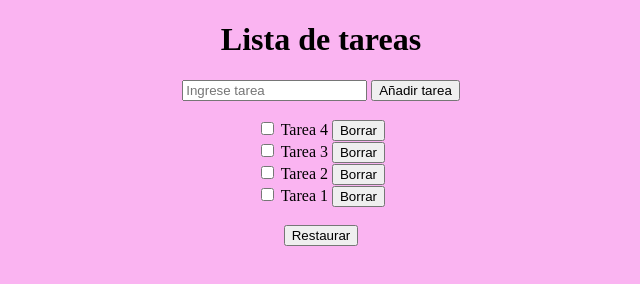
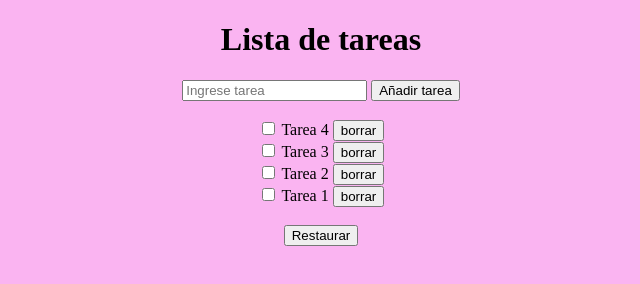
Before and after one commit to abigailgonzalez2/lista-de-tareas, a plain HTML site: page index.html in a window 1280 px wide. Shown: the full height of the page, 319-959 px from the left. Drawn offline with Linux system fonts and the light colour scheme.

Commit message:
Update index.html

```diff
--- a/index.html
+++ b/index.html
@@ -12,10 +12,10 @@
     <form method="get" action="form.php" class="formulario">
     <input type="text" placeholder="Ingrese tarea">
     <input type="submit" value="Añadir tarea"> <br> <br>
-    <input type="checkbox"> Tarea 4 <input type="reset" value="Borrar"> <br>
-    <input type="checkbox"> Tarea 3 <input type="reset" value="Borrar"> <br>
-    <input type="checkbox"> Tarea 2 <input type="reset" value="Borrar"> <br>
-    <input type="checkbox"> Tarea 1 <input type="reset" value="Borrar"> <br> <br>
+    <input type="checkbox"> Tarea 4 <button>borrar</button> <br>
+    <input type="checkbox"> Tarea 3 <button>borrar</button> <br>
+    <input type="checkbox"> Tarea 2 <button>borrar</button> <br>
+    <input type="checkbox"> Tarea 1 <button>borrar</button> <br> <br>
     <input type="reset" value="Restaurar">
     </form>
 
```
